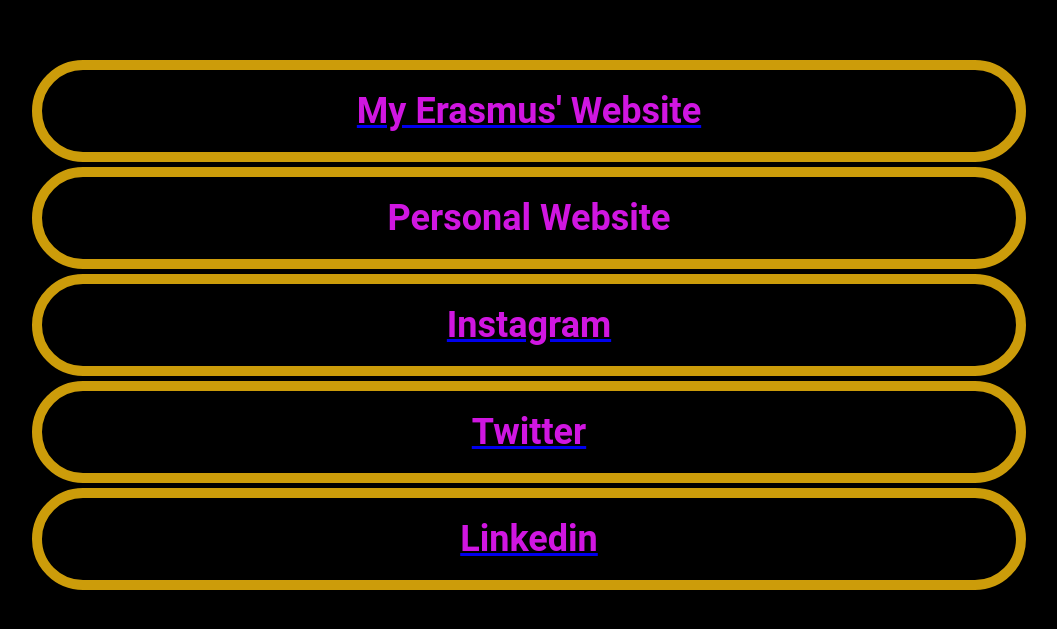
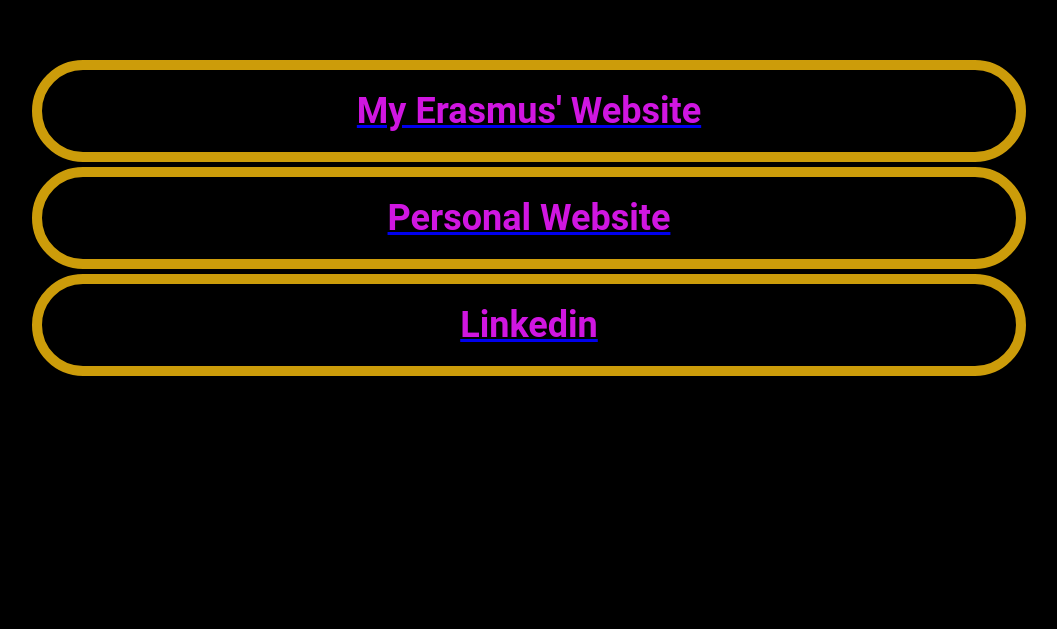
Before and after one commit to Destructis/Redirect, a plain HTML site: page index.html in a window 1280 px wide. Shown: the part 155-784 px from the top of the page, without its empty margins (111-1168 px from the left). Drawn offline with Linux system fonts and the light colour scheme.

Commit message:
adding portfilio

```diff
--- a/index.html
+++ b/index.html
@@ -16,14 +16,8 @@
     <a href="https://lodz-erasmus-2023.netlify.app" target="_blank"><h1>
         My Erasmus' Website
     </h1></a>
-    <a><h1>
+    <a href="https://eloi-carnet-competence.netlify.app" target="_blank"><h1>
         Personal Website
-    </h1></a>
-    <a href="https://www.instagram.com/samael.mrnngstr/" target="_blank"><h1>
-        Instagram
-    </h1></a>
-    <a href="https://twitter.com/samaelmorngstar" target="_blank"><h1>
-        Twitter
     </h1></a>
     <a href="https://www.linkedin.com/in/eloi-anquetil-886835223/" target="_blank"><h1>
         Linkedin
```
